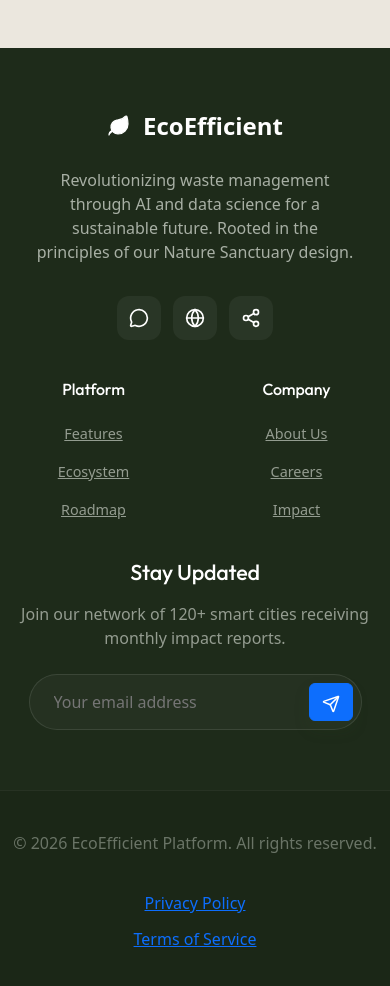
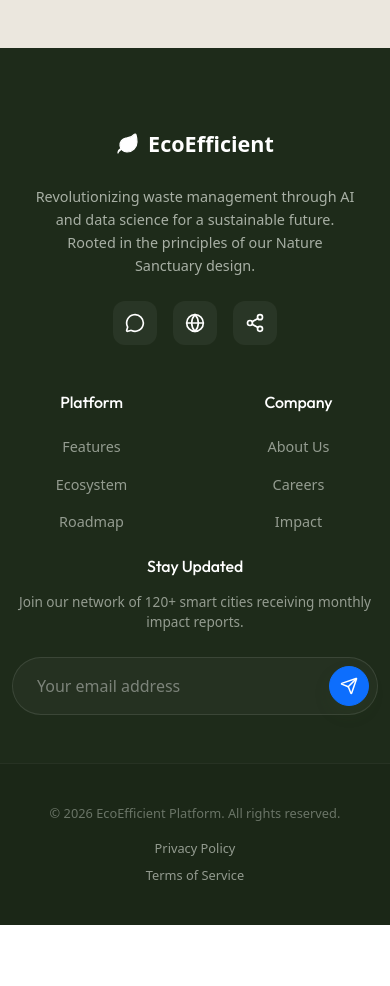
Before and after one commit to SUMAN1040/Eco-Efficient, a React (Vite) app in the folder frontend/: page / in a window 390 px wide. Shown: the part 5640-6626 px from the top of the page. After the commit the page ends 6565 px from the top, so only its background shows below. Built offline with nearby package versions, Linux system fonts and the light colour scheme.

Commit message:
refactor: migrate Footer styles from CSS file to inline and Bootstrap utility classes

```diff
--- a/frontend/src/components/Footer/Footer.css
+++ /dev/null
@@ -1,244 +0,0 @@
-/* Footer (Deep Grounded) */
-.footer-nature {
-  background-color: #1E2B1A;
-  color: #E2E8DF;
-  padding: 140px 0 0;
-}
-
-.footer-grid-organic {
-  display: grid;
-  grid-template-columns: 2fr 1fr 1fr 2fr;
-  gap: 60px;
-  padding-bottom: 80px;
-}
-
-.logo-nature {
-  display: flex;
-  align-items: center;
-  gap: 12px;
-  font-weight: 800;
-  font-size: 1.5rem;
-  margin-bottom: 24px;
-}
-
-.white-text {
-  color: white;
-}
-
-.brand-desc-nature {
-  color: rgba(226, 232, 223, 0.7);
-  margin-bottom: 32px;
-  max-width: 320px;
-}
-
-.social-links-nature {
-  display: flex;
-  gap: 12px;
-}
-
-.social-node {
-  width: 44px;
-  height: 44px;
-  background: rgba(255, 255, 255, 0.05);
-  border-radius: 12px;
-  display: flex;
-  align-items: center;
-  justify-content: center;
-  color: white;
-  transition: var(--transition-organic);
-}
-
-.social-node:hover {
-  background: var(--primary-light);
-  transform: translateY(-4px);
-}
-
-.footer-links-nature {
-  display: flex;
-  flex-direction: column;
-  gap: 16px;
-}
-
-.footer-links-nature h4 {
-  color: white;
-  margin-bottom: 8px;
-  font-size: 1rem;
-}
-
-.footer-links-nature a {
-  color: rgba(226, 232, 223, 0.6);
-  font-size: 0.9rem;
-  transition: color 0.3s ease;
-}
-
-.footer-links-nature a:hover {
-  color: white;
-}
-
-.footer-newsletter-nature h4 {
-  color: white;
-  margin-bottom: 16px;
-}
-
-.footer-newsletter-nature p {
-  color: rgba(226, 232, 223, 0.6);
-  margin-bottom: 24px;
-}
-
-.newsletter-organic-form {
-  display: flex;
-  gap: 8px;
-  background: rgba(255, 255, 255, 0.03);
-  padding: 8px;
-  border-radius: 50px;
-  border: 1px solid rgba(255, 255, 255, 0.1);
-}
-
-.newsletter-organic-form input {
-  background: transparent;
-  border: none;
-  padding: 0 16px;
-  color: white;
-  flex-grow: 1;
-  outline: none;
-}
-
-.footer-bottom-nature {
-  border-top: 1px solid rgba(255, 255, 255, 0.05);
-  padding: 40px 0;
-  background: rgba(0, 0, 0, 0.1);
-}
-
-.bottom-content-nature {
-  display: flex;
-  justify-content: space-between;
-  align-items: center;
-  color: rgba(226, 232, 223, 0.4);
-}
-
-.legal-links-nature {
-  display: flex;
-  gap: 32px;
-}
-
-@media (max-width: 1024px) {
-  .footer-nature {
-    padding: 80px 0 0;
-  }
-
-  .footer-grid-organic {
-    grid-template-columns: repeat(2, 1fr);
-    gap: 40px;
-    padding-bottom: 60px;
-  }
-
-  .footer-brand-nature,
-  .footer-newsletter-nature {
-    grid-column: span 2;
-    text-align: center;
-    max-width: 600px;
-    margin: 0 auto;
-    display: flex;
-    flex-direction: column;
-    align-items: center;
-  }
-
-  .brand-desc-nature,
-  .footer-newsletter-nature p {
-    margin-left: auto;
-    margin-right: auto;
-    text-align: center;
-  }
-
-  .social-links-nature,
-  .logo-nature,
-  .newsletter-organic-form {
-    justify-content: center;
-    margin-left: auto;
-    margin-right: auto;
-  }
-
-  .footer-links-nature {
-    display: flex !important;
-    flex-direction: column !important;
-    align-items: center !important;
-    text-align: center !important;
-    width: 100% !important;
-  }
-
-  .footer-links-nature h4,
-  .footer-links-nature a {
-    width: 100%;
-    text-align: center;
-  }
-}
-
-@media (max-width: 768px) {
-  .footer-grid-organic {
-    gap: 32px;
-  }
-}
-
-@media (max-width: 640px) {
-  .footer-grid-organic {
-    grid-template-columns: repeat(2, 1fr);
-    text-align: center;
-    gap: 40px;
-  }
-
-  .footer-brand-nature,
-  .footer-newsletter-nature {
-    grid-column: span 2;
-    text-align: center;
-  }
-
-  .footer-brand-nature {
-    display: flex;
-    flex-direction: column;
-    align-items: center;
-  }
-
-  .brand-desc-nature {
-    margin-left: auto;
-    margin-right: auto;
-  }
-
-  .social-links-nature {
-    justify-content: center;
-  }
-
-  .footer-links-nature {
-    align-items: center;
-  }
-
-  .logo-nature {
-    justify-content: center;
-  }
-
-  .newsletter-organic-form {
-    max-width: 400px;
-    margin: 0 auto;
-  }
-
-  .bottom-content-nature {
-    flex-direction: column;
-    gap: 20px;
-    text-align: center;
-  }
-
-  .legal-links-nature {
-    justify-content: center;
-    gap: 20px;
-  }
-}
-
-@media (max-width: 480px) {
-  .footer-nature {
-    padding: 60px 0 0;
-  }
-
-  .legal-links-nature {
-    flex-direction: column;
-    gap: 12px;
-  }
-}
--- a/frontend/src/components/Footer/Footer.jsx
+++ b/frontend/src/components/Footer/Footer.jsx
@@ -1,59 +1,97 @@
 import React from 'react';
-import './Footer.css';
 import { Leaf, MessageCircle, Share2, Globe, Send } from 'lucide-react';
 
 const Footer = () => {
   return (
-    <footer className="footer-nature reveal">
-      <div className="container footer-grid-organic">
-        <div className="footer-brand-nature">
-          <div className="logo-nature white-text">
+    <footer className="footer-nature reveal" style={{ backgroundColor: '#1E2B1A', color: '#E2E8DF' }}>
+      <div className="container pb-5">
+        <div className="row g-5 pb-lg-5">
+          {/* Brand Column */}
+          <div className="col-lg-4 col-md-12 text-center text-lg-start d-flex flex-column align-items-center align-items-lg-start">
+            <div className="logo-nature text-white d-flex align-items-center gap-2 fw-bold fs-4 mb-4">
               <Leaf className="logo-icon" fill="currentColor" strokeWidth={1.2} />
               <span className="logo-text">EcoEfficient</span>
             </div>
-          <p className="brand-desc-nature body-sm">
+            <p className="brand-desc-nature mb-4" style={{ color: 'rgba(226, 232, 223, 0.7)', fontSize: '0.9rem', maxWidth: '320px', lineHeight: 1.6 }}>
               Revolutionizing waste management through AI and data science for a sustainable future. Rooted in the principles of our Nature Sanctuary design.
             </p>
-          <div className="social-links-nature">
-            <a href="#" className="social-node stone" title="Twitter"><MessageCircle size={20} /></a>
-            <a href="#" className="social-node stone" title="Impact Report"><Globe size={20} /></a>
-            <a href="#" className="social-node stone" title="Facebook"><Share2 size={20} /></a>
+            <div className="social-links-nature d-flex gap-3 justify-content-center justify-content-lg-start">
+              <a href="#" className="social-node text-white text-decoration-none" title="Twitter"><MessageCircle size={20} /></a>
+              <a href="#" className="social-node text-white text-decoration-none" title="Impact Report"><Globe size={20} /></a>
+              <a href="#" className="social-node text-white text-decoration-none" title="Facebook"><Share2 size={20} /></a>
             </div>
           </div>
 
-        <div className="footer-links-nature">
-          <h4>Platform</h4>
-          <a href="#features">Features</a>
-          <a href="#roles">Ecosystem</a>
-          <a href="#">Roadmap</a>
+          {/* Platform Links */}
+          <div className="col-lg-2 col-md-6 col-6 text-center text-lg-start d-flex flex-column gap-3">
+            <h4 className="text-white fs-6 mb-2">Platform</h4>
+            <a href="#features" className="footer-link">Features</a>
+            <a href="#roles" className="footer-link">Ecosystem</a>
+            <a href="#" className="footer-link">Roadmap</a>
           </div>
 
-        <div className="footer-links-nature">
-          <h4>Company</h4>
-          <a href="#about">About Us</a>
-          <a href="#">Careers</a>
-          <a href="#">Impact</a>
+          {/* Company Links */}
+          <div className="col-lg-2 col-md-6 col-6 text-center text-lg-start d-flex flex-column gap-3">
+            <h4 className="text-white fs-6 mb-2">Company</h4>
+            <a href="#about" className="footer-link">About Us</a>
+            <a href="#" className="footer-link">Careers</a>
+            <a href="#" className="footer-link">Impact</a>
           </div>
 
-        <div className="footer-newsletter-nature">
-          <h4>Stay Updated</h4>
-          <p className="body-xs">Join our network of 120+ smart cities receiving monthly impact reports.</p>
-          <div className="newsletter-organic-form tonal-nest-nature">
-            <input type="email" placeholder="Your email address" aria-label="Email address" />
-            <button className="btn btn-primary btn-icon-pill" aria-label="Subscribe"><Send size={18} /></button>
+          {/* Newsletter Column */}
+          <div className="col-lg-4 col-md-12 text-center text-lg-start d-flex flex-column align-items-center align-items-lg-start mt-4 mt-lg-0">
+            <h4 className="text-white fs-6 mb-3">Stay Updated</h4>
+            <p className="mb-4" style={{ color: 'rgba(226, 232, 223, 0.6)', fontSize: '0.85rem' }}>
+              Join our network of 120+ smart cities receiving monthly impact reports.
+            </p>
+            <div className="newsletter-organic-form d-flex w-100" style={{ maxWidth: '400px' }}>
+              <input type="email" placeholder="Your email address" aria-label="Email address" className="flex-grow-1" />
+              <button className="btn btn-primary rounded-circle d-flex align-items-center justify-content-center" style={{ width: '40px', height: '40px', padding: 0 }} aria-label="Subscribe">
+                <Send size={18} />
+              </button>
+            </div>
           </div>
         </div>
       </div>
 
-      <div className="footer-bottom-nature">
-        <div className="container bottom-content-nature">
-          <p className="body-xs">&copy; 2026 EcoEfficient Platform. All rights reserved.</p>
-          <div className="legal-links-nature">
-            <a href="#" className="body-xs">Privacy Policy</a>
-            <a href="#" className="body-xs">Terms of Service</a>
+      {/* Footer Bottom */}
+      <div className="footer-bottom-nature" style={{ borderTop: '1px solid rgba(255, 255, 255, 0.05)', padding: '40px 0', background: 'rgba(0, 0, 0, 0.1)' }}>
+        <div className="container">
+          <div className="d-flex flex-column flex-md-row justify-content-between align-items-center gap-3" style={{ color: 'rgba(226, 232, 223, 0.4)' }}>
+            <p className="m-0" style={{ fontSize: '0.8rem' }}>&copy; 2026 EcoEfficient Platform. All rights reserved.</p>
+            <div className="legal-links-nature d-flex flex-column flex-md-row gap-2 gap-md-4 text-center">
+              <a href="#" className="text-decoration-none footer-link" style={{ fontSize: '0.8rem' }}>Privacy Policy</a>
+              <a href="#" className="text-decoration-none footer-link" style={{ fontSize: '0.8rem' }}>Terms of Service</a>
             </div>
           </div>
         </div>
+      </div>
+
+      <style>{`
+        .footer-nature { padding-top: 140px; }
+
+        .social-node {
+          width: 44px; height: 44px; background: rgba(255, 255, 255, 0.05); border-radius: 12px;
+          display: flex; align-items: center; justify-content: center; transition: all 0.4s ease;
+        }
+        .social-node:hover { background: var(--primary-light); transform: translateY(-4px); color: white !important; }
+
+        .footer-link { color: rgba(226, 232, 223, 0.6); font-size: 0.9rem; text-decoration: none; transition: color 0.3s ease; }
+        .footer-link:hover { color: white !important; }
+
+        .newsletter-organic-form {
+          background: rgba(255, 255, 255, 0.03); padding: 8px; border-radius: 50px;
+          border: 1px solid rgba(255, 255, 255, 0.1);
+        }
+        .newsletter-organic-form input {
+          background: transparent; border: none; padding: 0 16px; color: white; outline: none;
+        }
+        .newsletter-organic-form input::placeholder { color: rgba(255, 255, 255, 0.4); }
+
+        @media (max-width: 1024px) {
+          .footer-nature { padding-top: 80px; }
+        }
+      `}</style>
     </footer>
   );
 };
```
Lines whose indentation alone changed are shown as unchanged.
